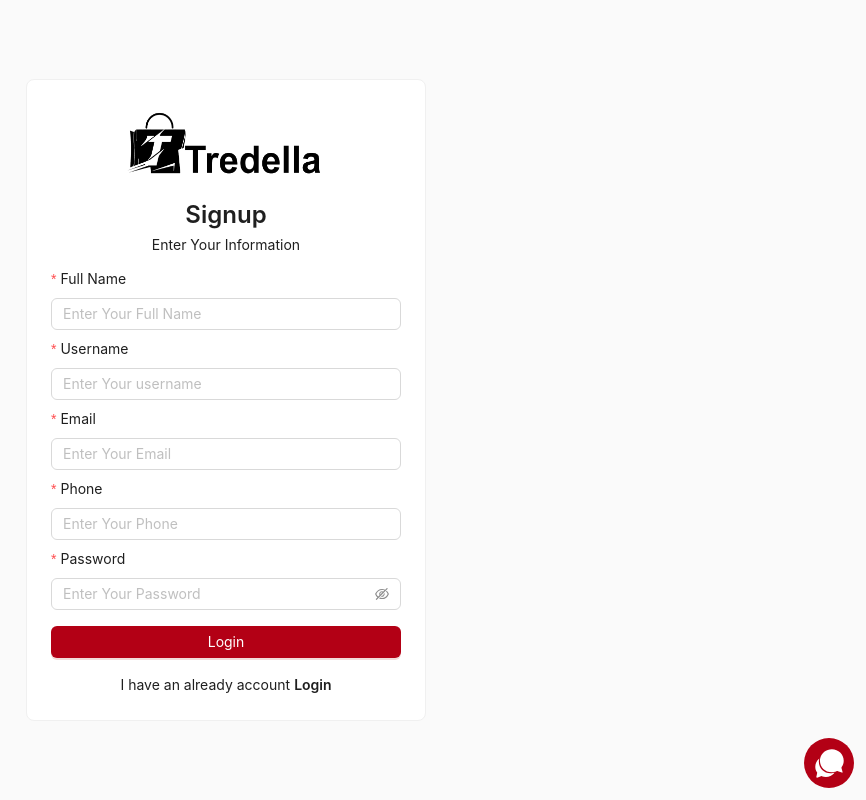
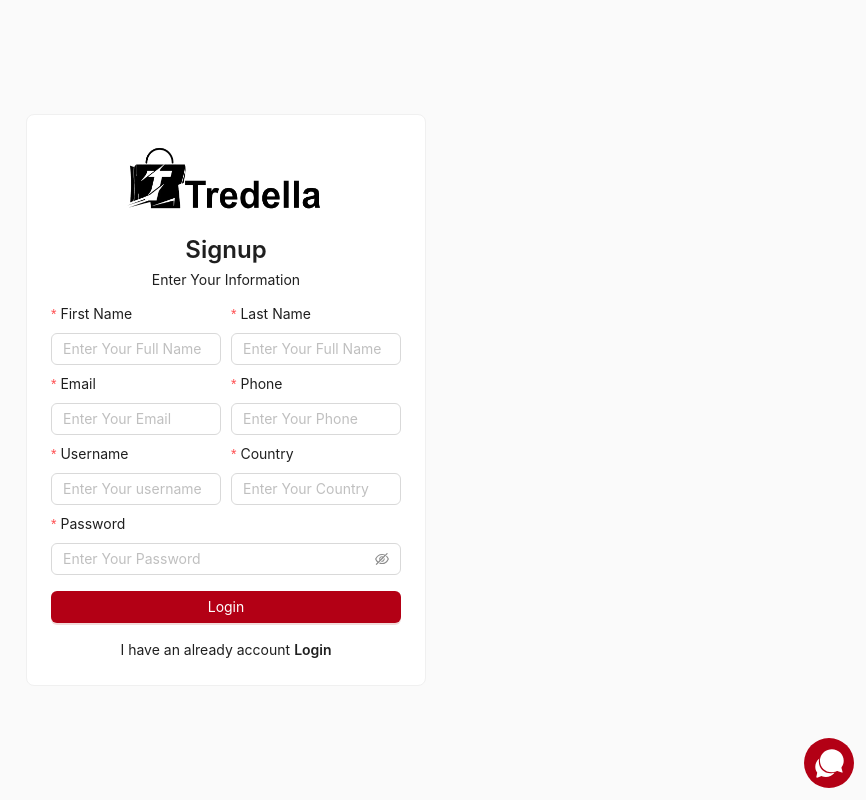
Before and after one commit to Ecombyw/tredella, a Next.js app: page /register in a window 1280 px wide. Shown: the whole page, without its empty margins (414-1280 px from the left). Built offline with nearby package versions, Linux system fonts and the light colour scheme.

Commit message:
latest code

```diff
--- a/src/app/(auth)/login/page.jsx
+++ b/src/app/(auth)/login/page.jsx
@@ -1,11 +1,22 @@
 "use client";
 import { Button, Card, Form, Input } from "antd";
 import Image from "next/image";
-import React from "react";
+import React, { useState } from "react";
 import logoImage from "../../../../public/images/logo.webp";
 import { useRouter } from "next/navigation";
+import { getReducer } from "@/redux/reducer";
+import { useDispatch } from "react-redux";
+import { authApi } from "@/redux/actions/authApis";
 const Page = () => {
+  const [loader, setLoader] = useState(false);
+  const dispatch = useDispatch();
   const router = useRouter();
+  const setLoginData = getReducer("userInfo");
+  const setToken = getReducer("token");
+
+  const onFinish = (data) => {
+    authApi(dispatch, data, setToken, setLoginData, setLoader, "buyer/login");
+  };
   return (
     <div className="h-screen w-screen bg-[#FAFAFA] flex items-center justify-center">
       <Card className="md:w-[400px]">
@@ -20,9 +31,11 @@ const Page = () => {
           <h2 className="font-semibold text-center text-[24px]">
             Welcome Back!
           </h2>
-          <p className="text-center font-normal">Enter your email and password</p>
+          <p className="text-center font-normal">
+            Enter your email and password
+          </p>
         </div>
-        <Form layout="vertical">
+        <Form layout="vertical" onFinish={onFinish}>
           <Form.Item
             label="Email"
             name="email"
@@ -49,7 +62,7 @@ const Page = () => {
               Forgot Password
             </p>
           </div>
-          <Button type="primary" className="w-full">
+          <Button htmlType='submit' loading={loader} disabled={loader} type="primary" className="w-full">
             Login
           </Button>
           <div className="flex items-center justify-center mt-4 gap-1">
--- a/src/app/(auth)/register/page.jsx
+++ b/src/app/(auth)/register/page.jsx
@@ -1,11 +1,22 @@
 "use client";
-import { Button, Card, Form, Input } from "antd";
+import { Button, Card, Col, Form, Input, Row } from "antd";
 import Image from "next/image";
-import React from "react";
+import React, { useState } from "react";
 import logoImage from "../../../../public/images/logo.webp";
 import { useRouter } from "next/navigation";
+import { useDispatch } from "react-redux";
+import { getReducer } from "@/redux/reducer";
+import { authApi } from "@/redux/actions/authApis";
 const Page = () => {
+  const [loader, setLoader] = useState(false);
+  const dispatch = useDispatch();
   const router = useRouter();
+  const setLoginData = getReducer("userInfo");
+  const setToken = getReducer("token");
+
+  const onFinish = (data) => {
+    authApi(dispatch, data, setToken, setLoginData, setLoader, "buyer/signup");
+  };
   return (
     <div className="h-screen w-screen bg-[#FAFAFA] flex items-center justify-center">
       <Card className="md:w-[400px]">
@@ -21,22 +32,30 @@ const Page = () => {
           <p className="text-center font-normal">Enter Your Information</p>
         </div>
         <Form layout="vertical">
+          <Row gutter={10}>
+            <Col xl={12} lg={12} md={12} sm={24} xs={24}>
               <Form.Item
-            label="Full Name"
-            name="fullName"
-            rules={[{ required: true, message: "Enter your full name" }]}
+                label="First Name"
+                name="first_name"
+                rules={[{ required: true, message: "Enter your first name" }]}
                 className="mb-2"
               >
                 <Input placeholder="Enter Your Full Name" />
               </Form.Item>
+            </Col>
+            <Col xl={12} lg={12} md={12} sm={24} xs={24}>
               <Form.Item
-            label="Username"
-            name="username"
-            rules={[{ required: true, message: "Enter your username" }]}
+                label="Last Name"
+                name="last_name"
+                rules={[{ required: true, message: "Enter your last name" }]}
                 className="mb-2"
               >
-            <Input placeholder="Enter Your username" />
+                <Input placeholder="Enter Your Full Name" />
               </Form.Item>
+            </Col>
+          </Row>
+          <Row gutter={10}>
+            <Col xl={12} lg={12} md={12} sm={24} xs={24}>
               <Form.Item
                 label="Email"
                 name="email"
@@ -48,6 +67,8 @@ const Page = () => {
               >
                 <Input placeholder="Enter Your Email" />
               </Form.Item>
+            </Col>
+            <Col xl={12} lg={12} md={12} sm={24} xs={24}>
               <Form.Item
                 label="Phone"
                 name="phoneNumber"
@@ -56,6 +77,31 @@ const Page = () => {
               >
                 <Input placeholder="Enter Your Phone" />
               </Form.Item>
+            </Col>
+          </Row>
+          <Row gutter={10}>
+            <Col xl={12} lg={12} md={12} sm={24} xs={24}>
+              <Form.Item
+                label="Username"
+                name="username"
+                rules={[{ required: true, message: "Enter your username" }]}
+                className="mb-2"
+              >
+                <Input placeholder="Enter Your username" />
+              </Form.Item>
+            </Col>
+            <Col xl={12} lg={12} md={12} sm={24} xs={24}>
+              <Form.Item
+                label="Country"
+                name="country"
+                rules={[{ required: true, message: "Enter your country" }]}
+                className="mb-2"
+              >
+                <Input placeholder="Enter Your Country" />
+              </Form.Item>
+            </Col>
+          </Row>
+
           <Form.Item
             label="Password"
             name="password"
--- a/src/redux/actions/authApis.js
+++ b/src/redux/actions/authApis.js
@@ -15,6 +15,7 @@ export const authApi = async (
       method: "POST",
       headers: {
         "Content-Type": "application/json",
+        Authorization: `Bearer ${234567890987654323456789098765434567890}`,
       },
       body: JSON.stringify(data),
     });
--- a/src/redux/actions/fetchData.js
+++ b/src/redux/actions/fetchData.js
@@ -4,7 +4,7 @@ import { REACT_BACKEND_PATH } from "../config";
 export const fetchDataThunk = (name, api) => {
   return createAsyncThunk(name, async (params) => {
     const url = `${REACT_BACKEND_PATH}${api}${
-      params?.id ? `/${params?.id}` : "?"
+      params?.id ? `/${params?.id}` : ""
     }`;
     const response = await fetch(url, {
       headers: {
--- a/src/redux/config.js
+++ b/src/redux/config.js
@@ -1,2 +1,2 @@
 export const REACT_BACKEND_PATH =
-  "https://www.api.tredella.com/public/api/";
+  "https://www.api.tredella.com/api/";
```
Lines whose indentation alone changed are shown as unchanged.
